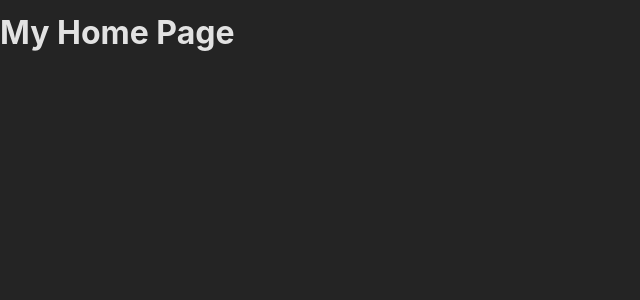
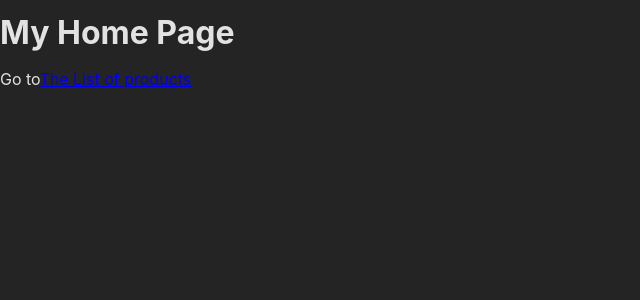
Before and after one commit to KariimAlii/ReactRouterDemo, a React (Vite) app: page / in a window 1280 px wide. Shown: the top 300 px of the page, without its empty margins (0-640 px from the left). Built offline with nearby package versions, Linux system fonts and the light colour scheme.

Commit message:
Links between pages -- the native html way

```diff
--- a/src/pages/Home.jsx
+++ b/src/pages/Home.jsx
@@ -1,5 +1,12 @@
 export default function Home() {
     return (
-        <h1>My Home Page</h1>
+        <>
+            <h1>My Home Page</h1>
+            <p>
+                Go to
+                <a href="/products">The List of products</a>
+            </p>
+        </>
+
     )
 }
```
